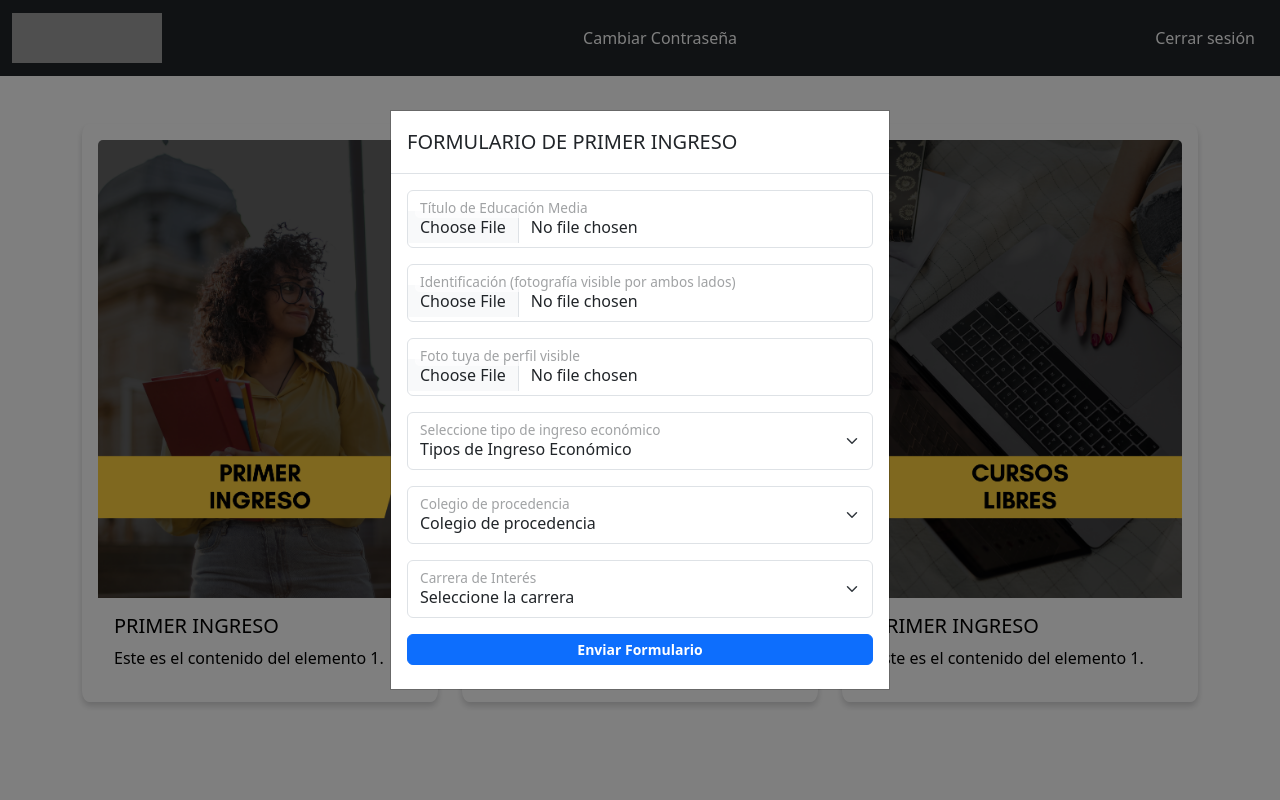
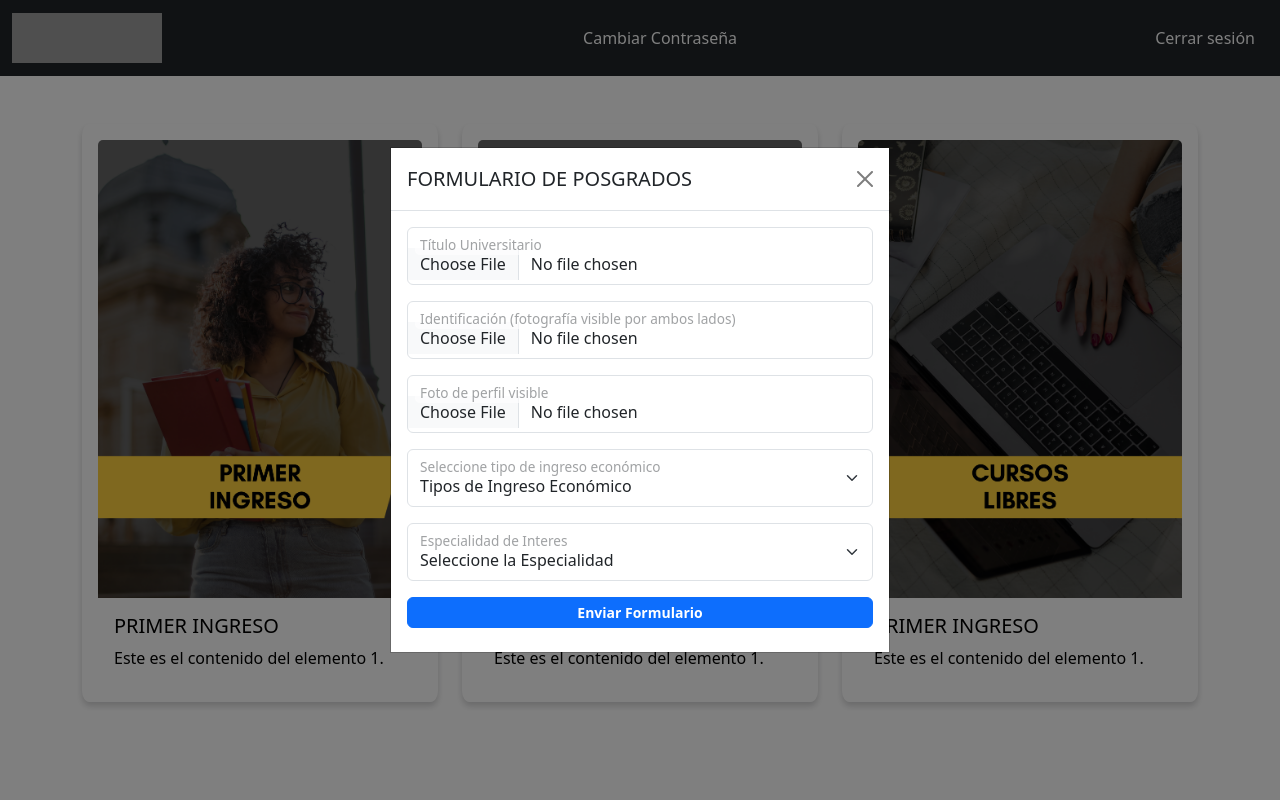
Before and after one commit to mblancoc24/SA_Web_django, a Django app: page /usuario-prospecto/ in a window 1280 px wide, after a click that opens the changed part. Run offline with Django 4.2, Linux system fonts and the light colour scheme; a user stored in the database is signed in; data that the repository does not hold is empty; some libraries are stand-ins or nearby versions; grey boxes are pictures that could not be loaded.

Commit message:
postgrados

```diff
--- a/mi_web/src/proyecto/usuario/templates/usuario/prueba_prospecto.html
+++ b/mi_web/src/proyecto/usuario/templates/usuario/prueba_prospecto.html
@@ -155,15 +155,18 @@
     <div class="modal-content rounded-0">
       <div class="modal-header">
         <h5 class="modal-title" id="modal_posgradoTitle">
-          FORMULARIO DE PRIMER INGRESO
+          FORMULARIO DE POSGRADOS
         </h5>
+           <button type="button" class="btn-close" data-bs-dismiss="modal" aria-label="Close">
+                    <span aria-hidden="true"><span class="icon-close2"></span></span>
+                </button>
       </div>
       <div class="modal-body">
         <form method="POST">
           {% csrf_token %}
           <div class="form-floating mb-3">
             <input class="form-control" type="file" id="floatingFile" name="titulobachillerto" />
-            <label for="floatingFile" style="opacity: 0.65">Título de Educación Media</label>
+            <label for="floatingFile" style="opacity: 0.65">Título Universitario</label>
           </div>
 
           <div class="form-floating mb-3">
@@ -171,9 +174,10 @@
             <label for="floatingFile" style="opacity: 0.65">Identificación (fotografía visible por ambos lados)</label>
           </div>
 
+
           <div class="form-floating mb-3">
             <input class="form-control" type="file" id="floatingFile" name="fotoperfil" />
-            <label for="floatingFile" style="opacity: 0.65">Foto tuya de perfil visible</label>
+            <label for="floatingFile" style="opacity: 0.65">Foto de perfil visible</label>
           </div>
 
           <div class="form-floating mb-3">
@@ -186,22 +190,14 @@
             <label for="tipo" style="opacity: 0.65">Seleccione tipo de ingreso económico</label>
           </div>
 
-          <div class="form-floating mb-3">
-            <select id="colegio_select" class="form-select" name="colegio_select">
-              <option style="opacity: 0.65" value="" disabled selected hidden>
-                Colegio de procedencia
-              </option>
-            </select>
-            <label for="tipo" style="opacity: 0.65">Colegio de procedencia</label>
-          </div>
 
           <div class="form-floating mb-3">
             <select id="mi_select" class="form-select selectorbuscador" name="mi_select">
               <option style="opacity: 0.65" value="" disabled selected hidden>
-                Seleccione la carrera
+                Seleccione la Especialidad
               </option>
             </select>
-            <label for="tipo" style="opacity: 0.65">Carrera de Interés</label>
+            <label for="tipo" style="opacity: 0.65">Especialidad de Interes</label>
           </div>
         </form>
         <div class="d-grid mb-2">
--- a/mi_web/src/proyecto/usuario/views.py
+++ b/mi_web/src/proyecto/usuario/views.py
@@ -15,7 +15,7 @@ from django.contrib.auth.views import PasswordResetView, PasswordResetDoneView
 from django.core.mail import send_mail
 from django.contrib.auth.mixins import LoginRequiredMixin
 from django.urls import reverse_lazy
-from .models import usuarios, profesor, estudiantes, RegistroLogsUser, carreras, colegios, posgrados
+from .models import usuarios, profesor, estudiantes, RegistroLogsUser, carreras, colegios,posgrados
 import requests
 import json
 import django
@@ -91,15 +91,7 @@ def cambiar_contrasena(request):
             user = form.save()
             update_session_auth_hash(request, user)  # Important!
             messages.success(request, 'Your password was successfully updated!')
-            login_obj = get_object_or_404(usuarios, id=user.id)
-            if login_obj.es_prospecto:
-                return redirect('usuario_prospecto')
-
-            elif login_obj.es_estudiante:
-                return redirect('usuario_estudiante')
-
-            elif login_obj.es_profesor:
-                return redirect('usuario_profesor')
+            return redirect('usuario_profesor')
     else:
         form = PasswordChangeForm(request.user)
     return render(request, 'cambiar_contrasena.html', {'form': form})
@@ -256,5 +248,5 @@ def colegiosselect(request):
     return JsonResponse(list(valores), safe=False)
 
 def posgradosselect(request):
-    valores = colegios.objects.values_list('nombre_carrera', flat=True)
+    valores = posgrados.objects.values_list('nombre_carrera', flat=True)
     return JsonResponse(list(valores), safe=False)
```
